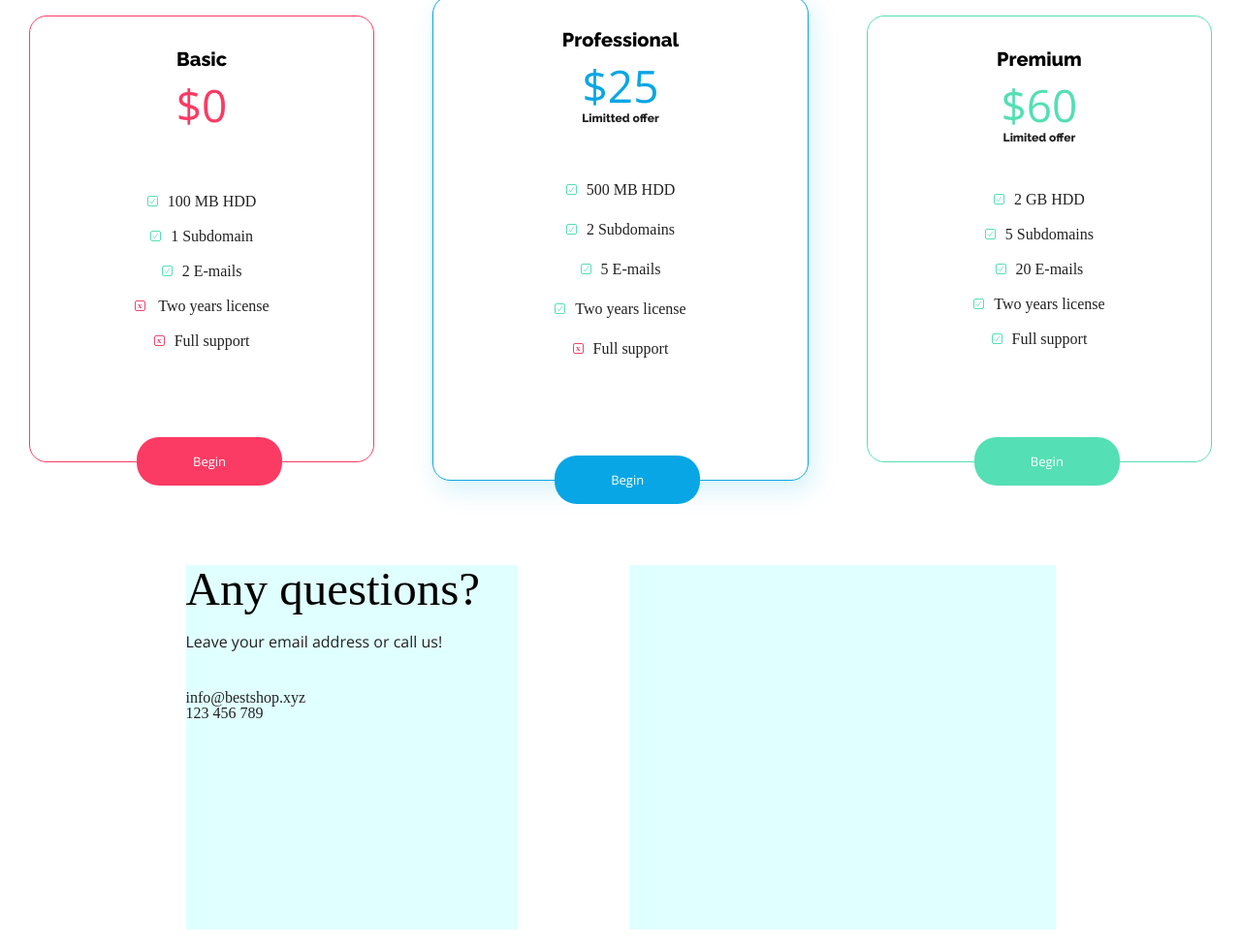
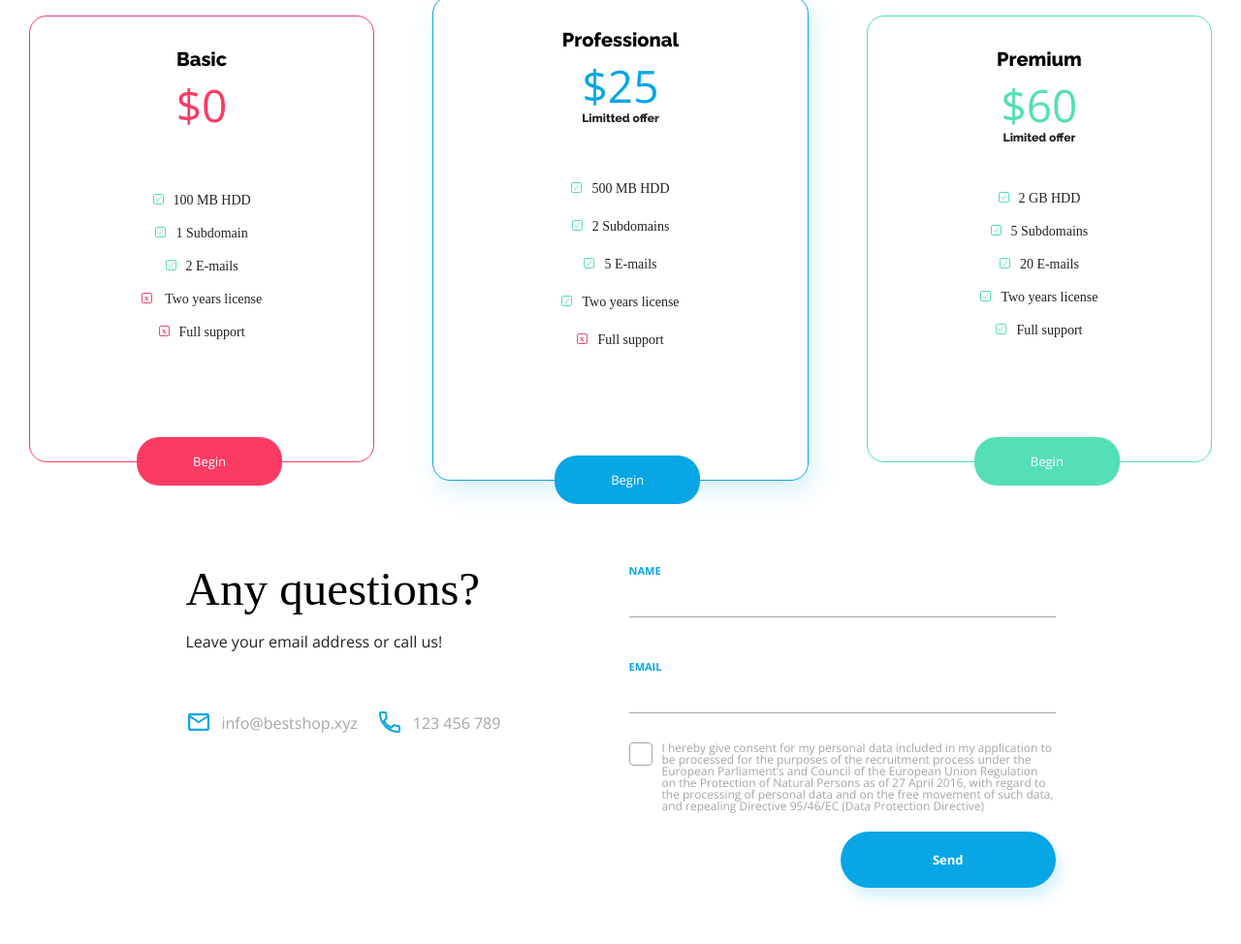
Before and after one commit to ewalis1/projekt-warsztat, a plain HTML site: page index.html in a window 1280 px wide. Shown: the part 2966-3940 px from the top of the page at 97% size. Drawn offline with nearby package versions, Linux system fonts and the light colour scheme.

Commit message:
ostytlowano część konkatkową

```diff
--- a/css/style.css
+++ b/css/style.css
@@ -92,7 +92,13 @@ li a {
     font-weight: normal;
 }
 
-.header-content p, .benefit-text p {
+/* Font */
+
+.header-content p,
+.benefit-text p,
+.questions .comment,
+.contact .details,
+.consent-text {
     padding-top: 20px;
     font-size: 16px;
     padding-bottom: 37px;
@@ -422,6 +428,7 @@ li a {
 
 .checkmark, .red-checkmark {
     margin-bottom: 20px;
+    font-size: 14px;
 }
 
 .checkmark-professional {
@@ -486,7 +493,6 @@ button.green {
     width: 342px;
     height: 376px;
     margin-right: 115px;
-    background-color: lightcyan;
 }
 
 .questions h2 {
@@ -498,16 +504,126 @@ button.green {
 
 .questions .comment {
     padding: 22px 0 42px 0;
-    font-size: 16px;
-    font-family: var(--font-open);
-    font-weight: normal;
+}
+
+.details {
+    display: flex;
+    color: var(--color-grey);
+}
+
+.details p {
+    display: flex;
+    align-items: center;
+    cursor: pointer;
+}
+.details .mail {
+    margin-right: 20px;
+}
+
+.details .mail::before {
+    content: '';
+    display: inline-block;
+    margin-right: 10px;
+    width: 27px;
+    height: 27px;
+    background: url(../assets/Mail\ Icon.svg);
+}
+
+.details .phone::before {
+    content: '';
+    display: inline-block;
+    margin-right: 10px;
+    width: 27px;
+    height: 27px;
+    background: url(../assets/Phone\ Icon.svg);
 }
 
 .form {
     width: 440px;
     height: 376px;
-    background-color: lightcyan;
+    display: flex;
+    flex-direction: column;
 }
+
+.personal-data {
+    width: 100%;
+    text-transform: uppercase;
+    font-size: 11px;
+    font-family: var(--font-open);
+    color: var(--color-primary);
+    font-weight: 800;
+}
+
+.consent {
+    margin: 30px 0 20px 0;
+    display: flex;
+}
+
+.consent-text {
+    padding: 0;
+    margin-left: 10px;
+    display: inline-block;
+    width: 405px;
+    font-size: 12px;
+    color: var(--color-grey);
+}
+
+.personal-data .name {
+    margin-bottom: 45px;
+}
+
+input[type="text"],
+input[type="email"] {
+    border: none;
+    width: 100%;
+    height: 43px;
+    background-color: #ffffff;
+    border-bottom: 1px solid var(--color-grey);
+    cursor: pointer;
+}
+
+.checkbox {
+    display: none;
+}
+
+.styled-checkbox {
+    display: inline-block;
+    width: 24px;
+    height: 24px;
+    border: 1px solid var(--color-grey);
+    border-radius: 4px;
+    cursor: pointer;
+}
+
+.consent input:checked ~ .styled-checkbox {
+    background: url(../assets/Checkmark.svg);
+    background-position: center;
+    background-repeat: no-repeat;
+    background-size: 50%;
+}
+
+button.send {
+    display: inline-block;
+    padding: 20px 95px;
+    font-family: var(--font-open);
+    font-size: 13px;
+    font-weight: 800;
+    border-radius: 35px;
+    border: none;
+    outline: none;
+    box-shadow: 5px 10px 14px var(--color-primary-shadow);
+    background-color: var(--color-primary);
+    color: #ffffff;
+    cursor: pointer;
+    transition: 0.125s background;
+    align-self: flex-end;
+}
+
+.button.send:active {
+    box-shadow: inset 0 1px 3px rgba(0,0,0,0.5);;
+}
+
+/* Footer */
 
 footer {
     width: 100%;
--- a/index.html
+++ b/index.html
@@ -154,11 +154,33 @@
                 <h2>Any questions?</h2>
                 <p class="comment">Leave your email address or call us!</p>
                 <div class="details">
-                    <p>info@bestshop.xyz</p>
-                    <p>123 456 789</p>
+                    <p class="mail">info@bestshop.xyz</p>
+                    <p class="phone">123 456 789</p>
                 </div>
             </div>
-            <div class="form"></div>
+            <div class="form">
+               <div class="personal-data">
+                <form action="index.html" method="POST">
+                    <div class="name">
+                      <label for="name">Name</label><br>
+                      <input type="text" name="name" id="name"><br>
+                    </div>
+                    <div class="email">
+                      <label for="email">Email</label><br>
+                      <input type="email" name="email" id="email">
+                    </div>
+                </form>
+               </div>
+               <div class="rodo">
+                   <label class="consent">
+                       <input type="checkbox" class="checkbox">
+                       <span class="styled-checkbox"></span>
+                       <p class="consent-text">I hereby give consent for my personal data included in my application to be processed for the purposes of the recruitment process under the European Parliament’s and Council of the European Union Regulation on the Protection of Natural Persons as of 27 April 2016, with regard to the processing of personal data and on the free movement of such data, and repealing Directive 95/46/EC (Data Protection Directive)
+                       </p>
+                   </label>
+               </div>
+               <button class="send">Send</button>
+            </div>
         </section>
     </main>
     <footer>
```
